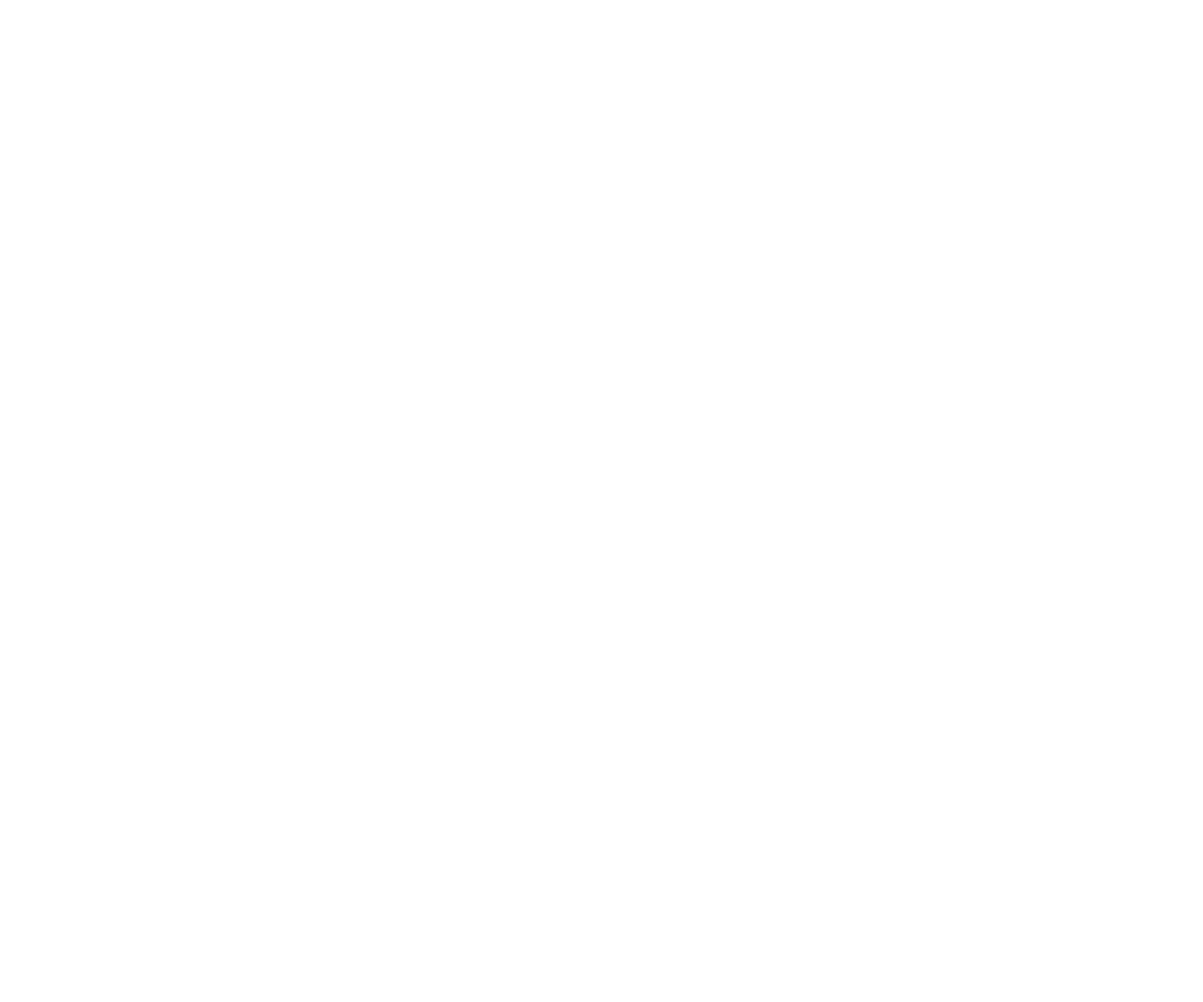
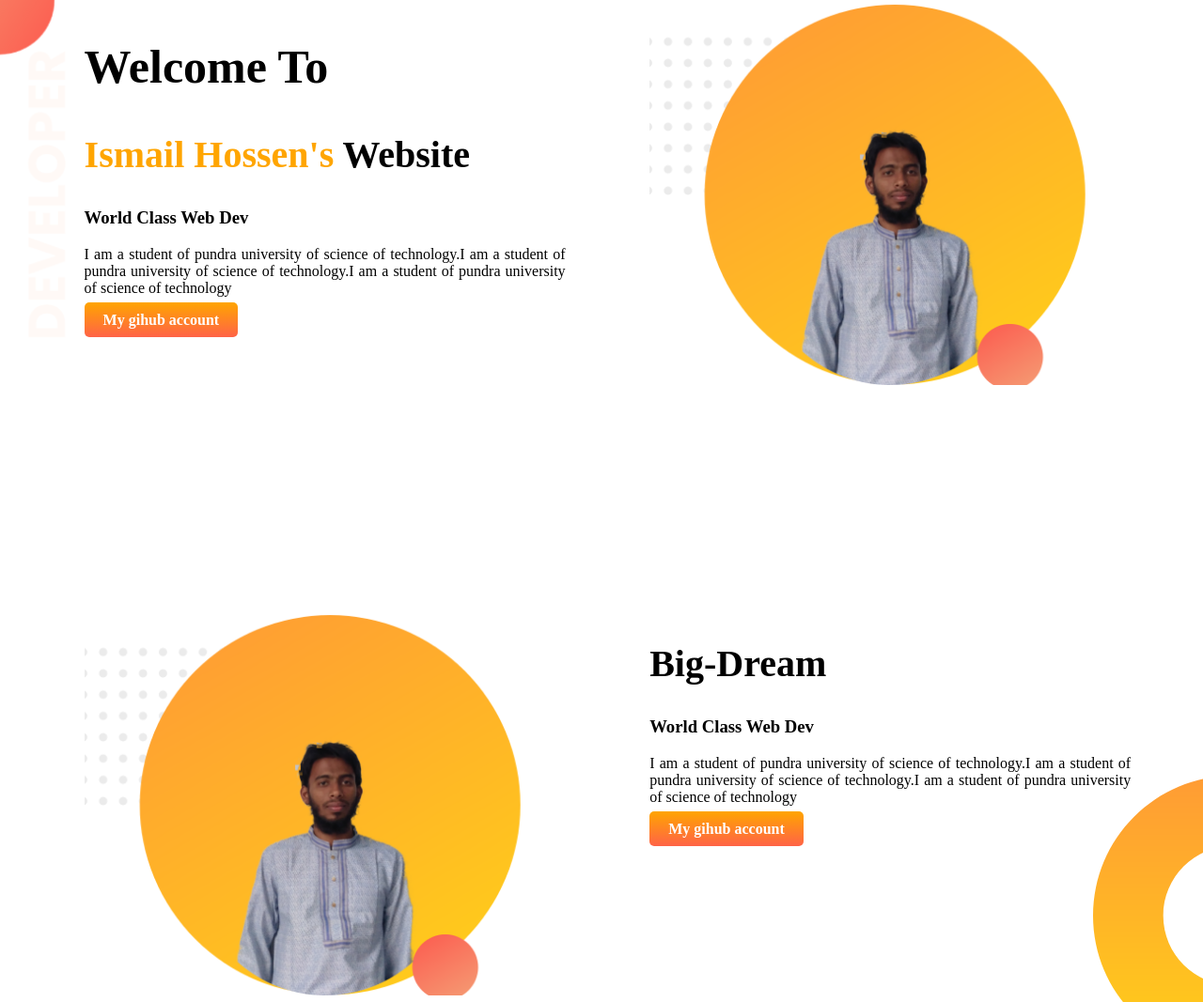
Before and after one commit to ismailhossenpub/web-portfolio, a plain HTML site: page index.html in a window 1280 px wide. Shown: the top 1067 px of the page at 94% size. Before the commit the page ends 800 px from the top, so only its background shows below. Drawn offline with Linux system fonts and the light colour scheme.

Commit message:
some feature added

```diff
--- a/index.html
+++ b/index.html
@@ -3,9 +3,37 @@
 <head>
     <meta charset="UTF-8">
     <meta name="viewport" content="width=device-width, initial-scale=1.0">
-    <title>Document</title>
+    <title>Personal Portfolio</title>
+    <link rel="stylesheet" href="style.css">
+    <link rel="preconnect" href="https://fonts.gstatic.com">
+<link href="https://fonts.googleapis.com/css2?family=Poppins:wght@100&display=swap" rel="stylesheet">
 </head>
 <body>
+    <section class="top-banner">
+    <div class="half-width">
+    <h1>Welcome To</h1>
+    <h2><span class="name-highlight">Ismail Hossen's</span> Website</h2>
+    <h3>World Class Web Dev</h3>
+    <p>I am a student of pundra university of science of technology.I am a student of pundra university of science of technology.I am a student of pundra university of science of technology</p>
+    <a class="link-button" target="_blank" href="https://github.com/ismailhossenpub/my-second-project/blob/main/index.html">My gihub account</a>
+    </div>
+    <div class="half-width">
+        <img src="images/profile1.png" alt="my picture">
+    </div>
+    </section>
+<!-- 2nd section -->
+    <section class="dream-area">
+        <div class="half-width">
+            <img src="images/profile1.png" alt="my picture">
+        </div>
+        <div class="half-width">
+            <h2>Big-Dream</h2>
+            <h3>World Class Web Dev</h3>
+            <p>I am a student of pundra university of science of technology.I am a student of pundra university of science of technology.I am a student of pundra university of science of technology</p>
+            <a class="link-button" target="_blank" href="https://github.com/ismailhossenpub/my-second-project/blob/main/index.html">My gihub account</a>
+            </div>
 
+
+        </section>
 </body>
 </html>
--- /dev/null
+++ b/style.css
@@ -0,0 +1,47 @@
+body{
+    margin: 0px;
+    font-family:'Times New Roman', Times, serif;
+
+}
+h1{
+    font-size: 50px;
+}
+h2{
+    font-size: 40px;
+}
+p{
+    text-align: justify;
+}
+.name-highlight{
+    color: orange;
+}
+.half-width{
+    width: 40%;
+    float: left;
+    margin-left: 5%;
+    padding-left: 2%;
+}
+.half-width img{
+    width: 100%;
+}
+.top-banner{
+    background-image: url("images/top-banner.png");
+    background-repeat: no-repeat;
+}
+section{
+    height: 500px;
+    padding-bottom: 150px;
+}
+.link-button{
+    text-decoration: none;
+    background-image: linear-gradient(orange, tomato);
+    padding: 10px 20px;
+    border-radius: 5px;
+    color: white;
+    font-weight: 800;
+}
+.dream-area{
+    background-image: url("images/dream-bg.png");
+    background-repeat: no-repeat;
+    background-position: right;
+}
```
Also changed, not shown: images/profile1.png (added).
